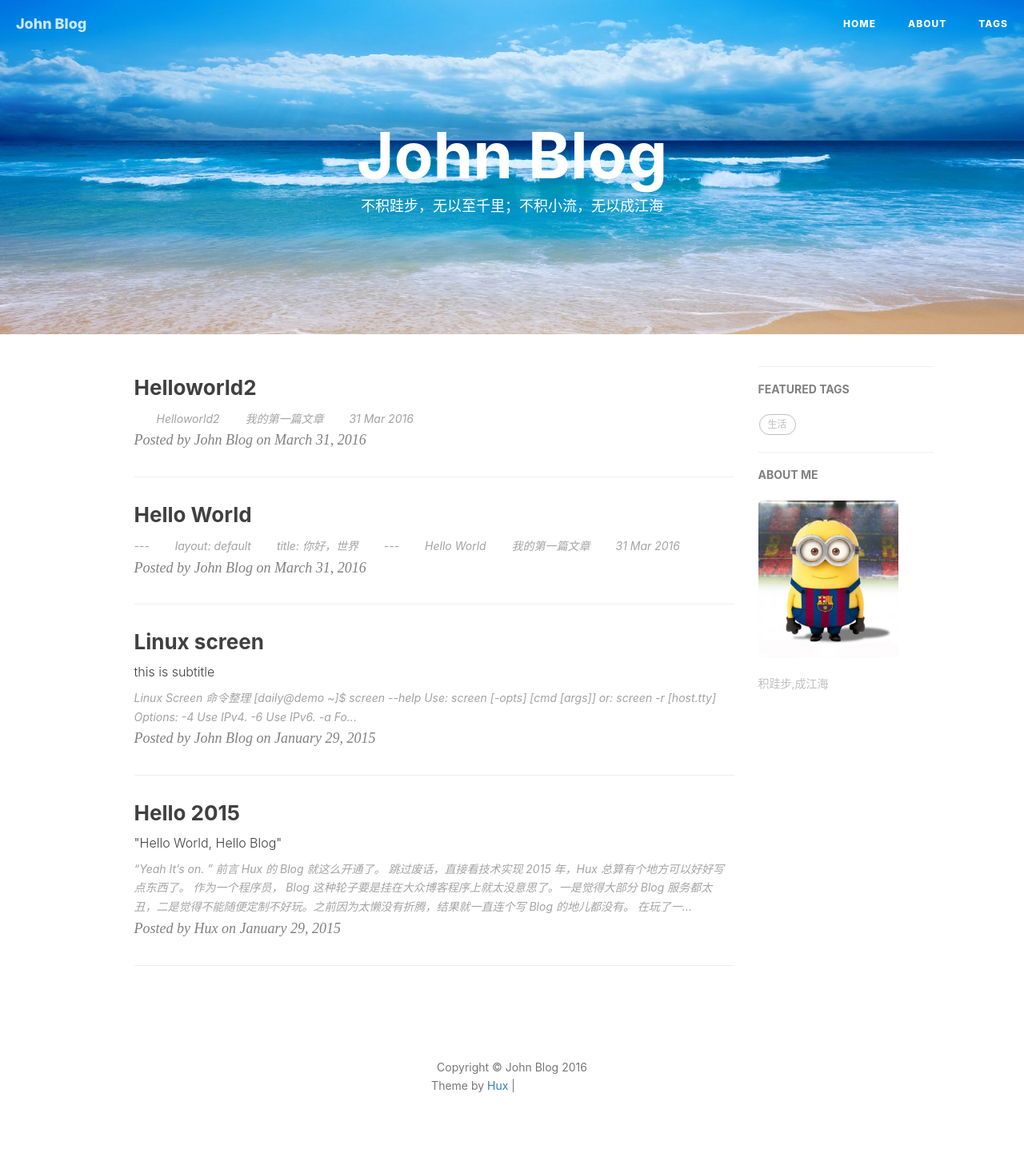
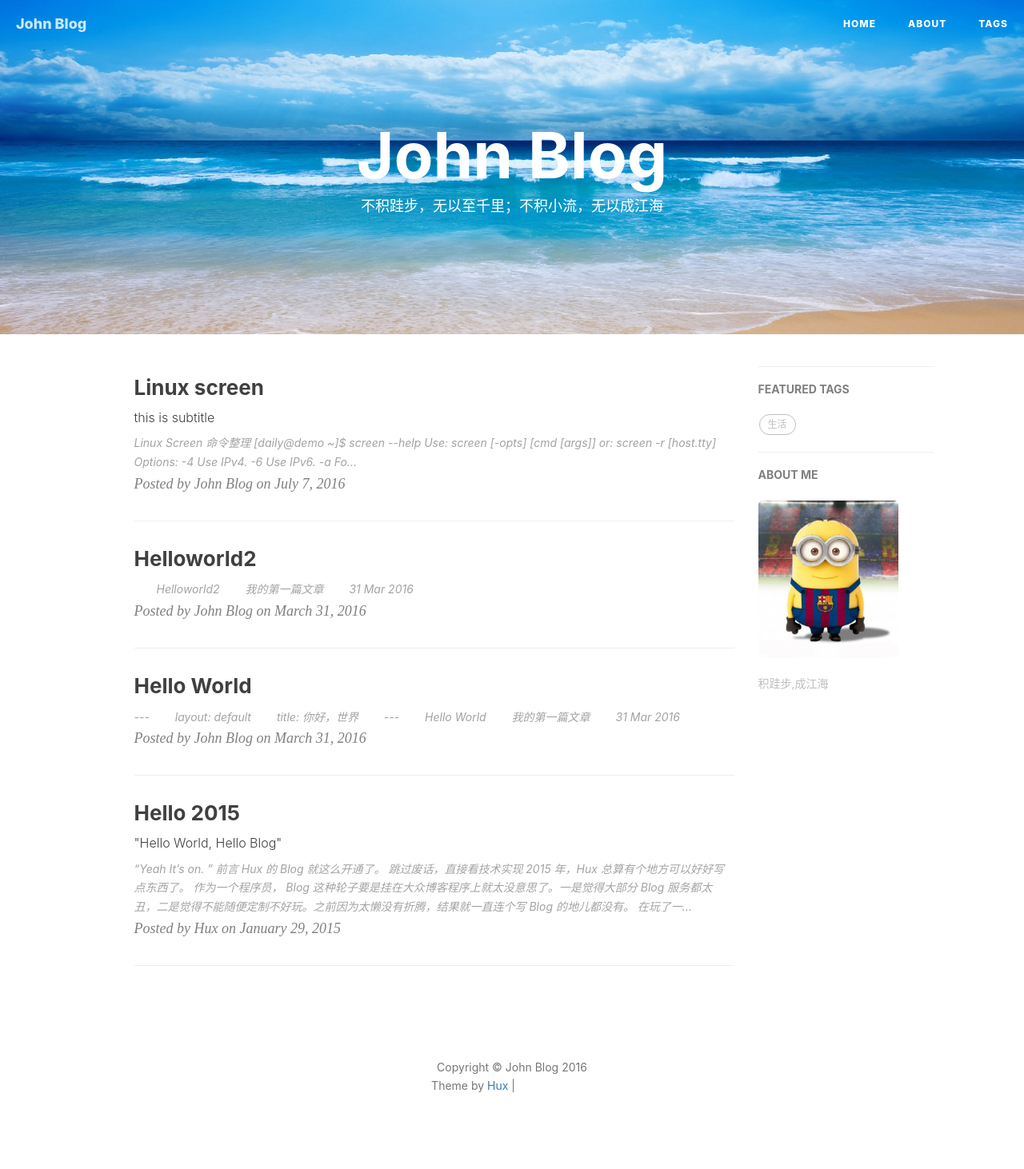
Before and after one commit to shiyang2722/shiyang2722.github.io, a Jekyll site: the page built from index.html, in a window 1280 px wide. Shown: the whole page at 80% size. Built offline with Jekyll 4.4.1, drawn with Linux system fonts in a browser that asks for light colours; nearby versions of some CDN libraries; the list of posts is cut into pages by our own code; comment, search, counter and statistics services are not loaded; grey boxes are pictures that could not be loaded.

Commit message:
Update 2016-07-07-Screen.markdown

```diff
--- a/_posts/2016-07-07-Screen.markdown
+++ b/_posts/2016-07-07-Screen.markdown
@@ -2,7 +2,6 @@
 layout:     post
 title:      "Linux screen"
 subtitle:   "this is subtitle"
-date:       2015-01-29 12:00:00
 header-img: "img/post-bg-2015.jpg"
 catalog: true
 tags:
```
